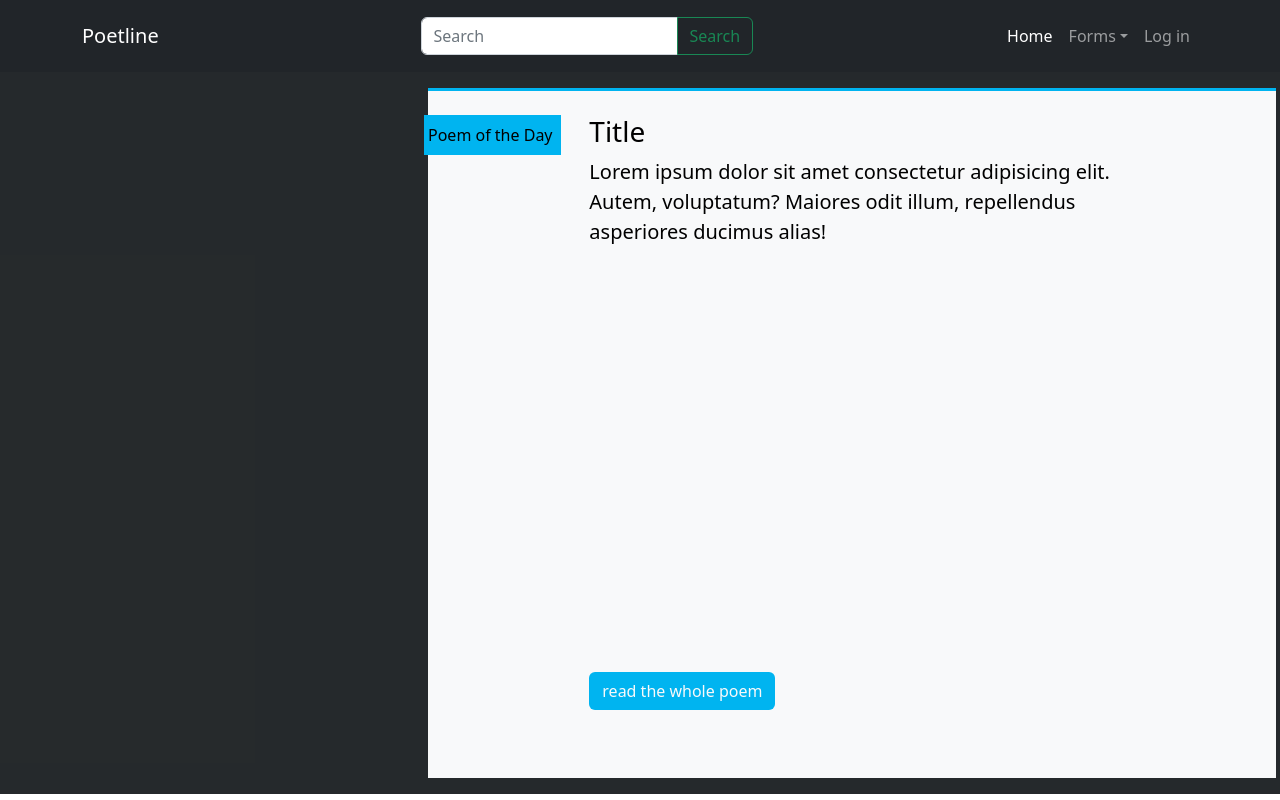
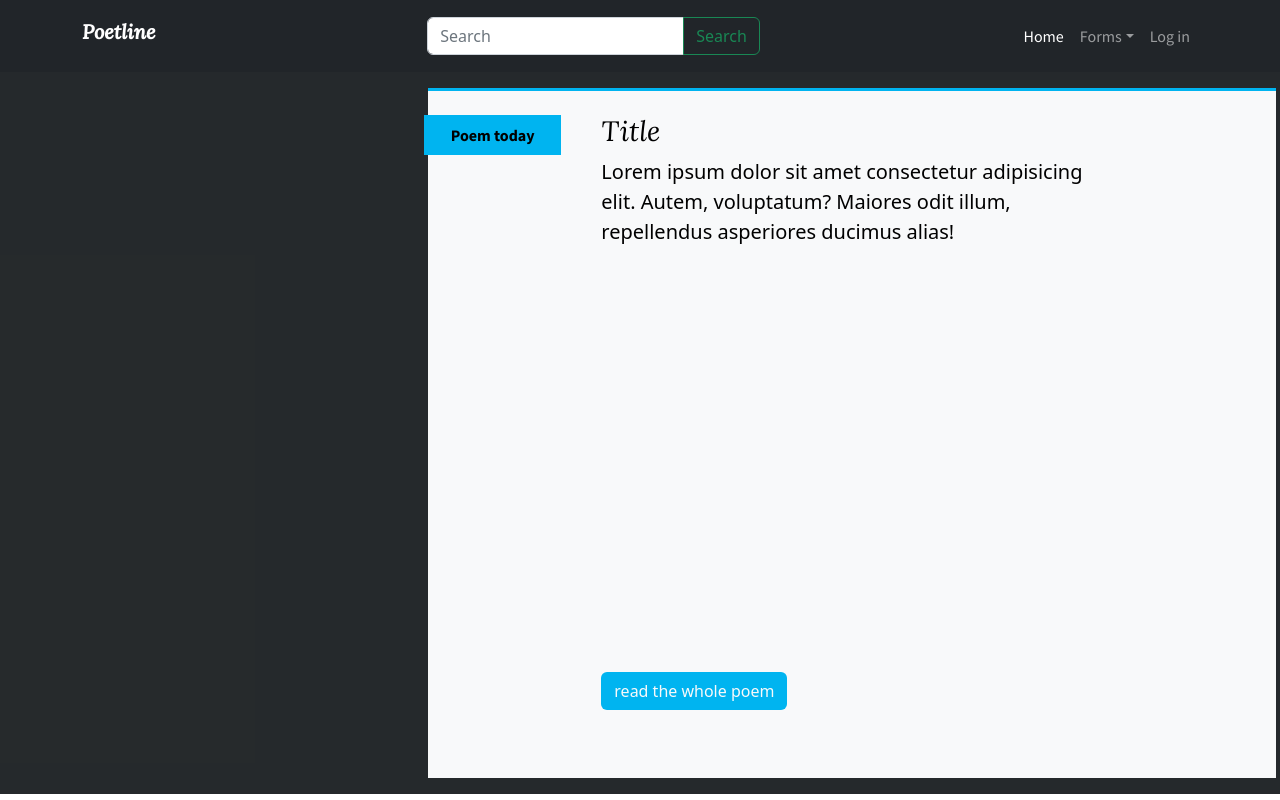
Before and after one commit to mulfranck/poetlines, a React (Create React App) app: page / in a window 1280 px wide. Built offline with nearby package versions, Linux system fonts and the light colour scheme.

Commit message:
feat: hero almost done

```diff
--- a/src/components/Header.js
+++ b/src/components/Header.js
@@ -2,7 +2,7 @@ const Header = () => {
     return (
         <header className="navbar navbar-expand-md navbar-dark bg-dark">
             <nav className="container">
-                <a className="navbar-brand" href="#">Poetline</a>
+                <h1 className="navbar-brand" href="#">Poetline</h1>
 
                 <button className="navbar-toggler" type="button" data-bs-toggle="collapse" data-bs-target="#navbarCollapseContent" aria-controls="navbarCollapseContent" aria-expanded="false" aria-label="Toggle navigation">
                     <span className="navbar-toggler-icon"></span>
--- a/src/components/Hero.css
+++ b/src/components/Hero.css
@@ -9,9 +9,18 @@
 .today-poem {
   border-top: .2rem solid var(--primary);
 }
+.h3 {
+  font-family: var(--text-serif);
+  font-weight: 300;
+  font-style: italic;
+}
+
 .today-tag {
   background-color: var(--primary);
   left: -1rem;
+  font-size: medium;
+  font-weight: bold;
+  font-family: var(--text-sans);
 }
 .read-more { background-color: var(--primary);}
 .read-more:hover { background-color: var(--primary-dark);}
--- a/src/components/Hero.js
+++ b/src/components/Hero.js
@@ -11,9 +11,9 @@ const Hero = (e) => {
           <article className="container h-75">
             <div className="row mt-4 h-100">
               <div className="col-md-2 position-relative">
-                <p className='px-1 py-2 position-absolute w-100  today-tag' > Poem of the Day</p>
+                <p className='px-1 py-2 position-absolute w-100 text-center today-tag' > Poem today</p>
               </div>
-              <div className="col">
+              <div className="col gx-5">
                 <h2 className="h3"> Title </h2>
                 <main className='lead h-100'>
                   Lorem ipsum dolor sit amet consectetur adipisicing elit. Autem, voluptatum? Maiores odit illum, repellendus asperiores ducimus alias!
--- a/src/index.css
+++ b/src/index.css
@@ -1,14 +1,15 @@
-:root {
-    --primary: #00B4F0;
-    --primary-lightest: #59D6FF;
-
-    --grey: #212B36;
-    --greys-lightest: #343434;
-
-}
+@import url(./utils/var.css);
 
 * {
     box-sizing: border-box;
     padding: 0;
     margin: 0;
 }
+.navbar-brand {
+    font-family: var(--text-serif);
+    font-weight: bold;
+    font-style: italic;
+}
+.nav-link, form button {
+    font-family: var(--text-sans);
+}
--- a/src/utils/var.css
+++ b/src/utils/var.css
@@ -8,5 +8,6 @@
   --greys-lightest: #343434;
 
 
-  --serif: 'Lora', serif;
+  --text-serif: 'Lora', serif;
+  --text-sans: 'Source Sans Pro', sans-serif;
 }
```
